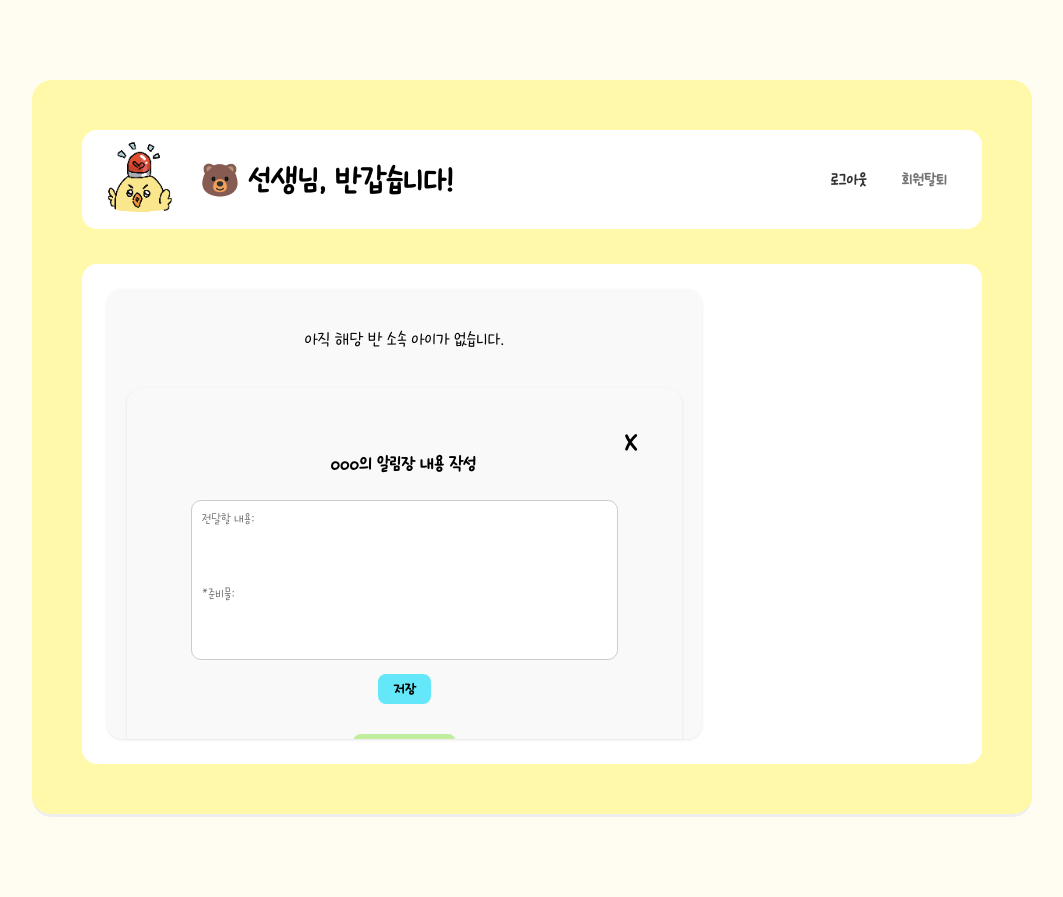
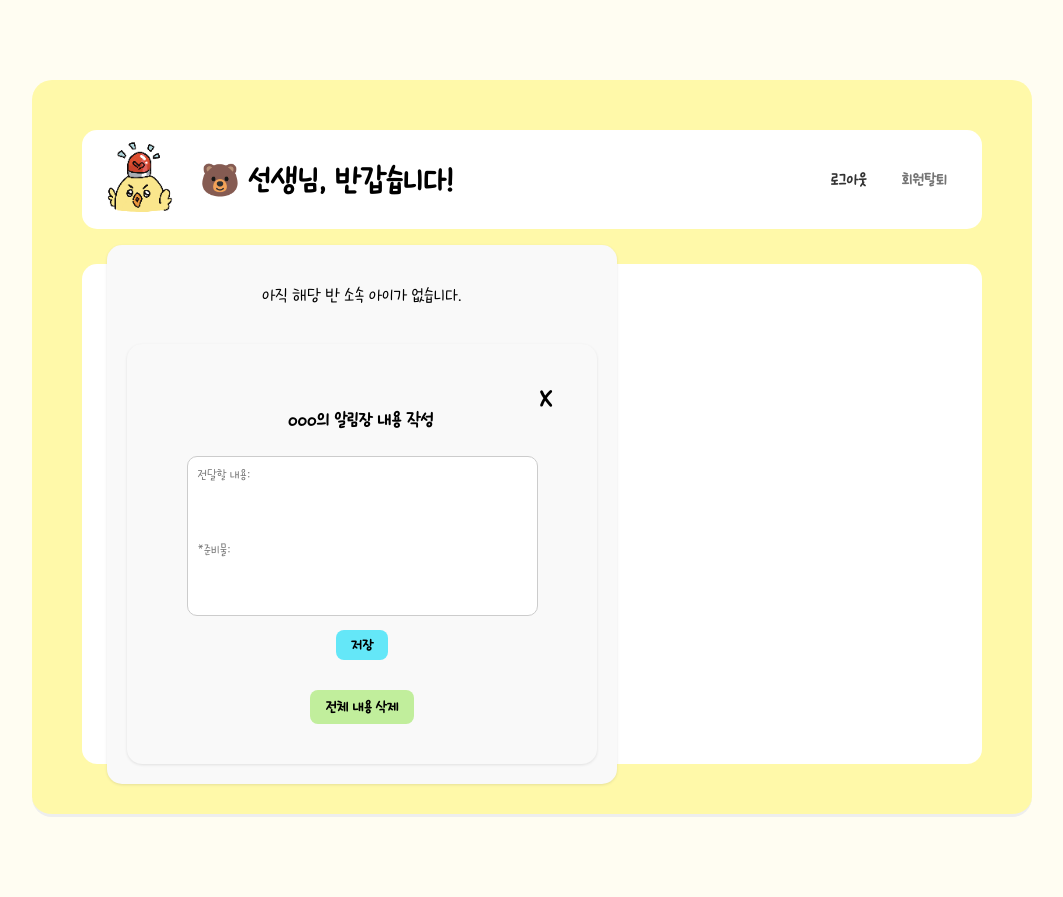
Before and after one commit to opeach2v/Graduation_project, a Django app: template graduation_work/templates/graduation_work/teachers_page.html in a window 1280 px wide. Shown: the whole page, without its empty margins (108-1171 px from the left). Run offline with Django 3.2, Linux system fonts and the light colour scheme; the template is opened without the code that fills it, so the values that code supplies are empty.

Commit message:
fix: 그냥 고정시킨다2

```diff
--- a/static/css/teachers_style.css
+++ b/static/css/teachers_style.css
@@ -103,16 +103,17 @@ body {
 
 .homework-box {
     display: flex;
-    gap: 20px; /* 영역 사이 간격 */
+    gap: 10px; /* 영역 사이 간격 */
     background-color: #ffffff;
     padding: 25px;
     border-radius: 15px;
     width: 100%;
     margin: 0 auto;
+    align-items: center;
 }
 
 .homework-list-box {
-    flex: 0 0 70%; /* 너비 고정: 70% */
+    flex: 0 0 60%; /* 너비 고정: 70% */
     background-color: #f9f9f9;
     padding: 20px;
     border-radius: 15px;
@@ -121,7 +122,7 @@ body {
 }
 
 .form-box {
-    flex: 0 0 30%; /* 너비 고정: 30% */
+    flex: 0 0 40%; /* 너비 고정: 30% */
     background-color: #f9f9f9;
     padding: 20px;
     border-radius: 15px;
```
